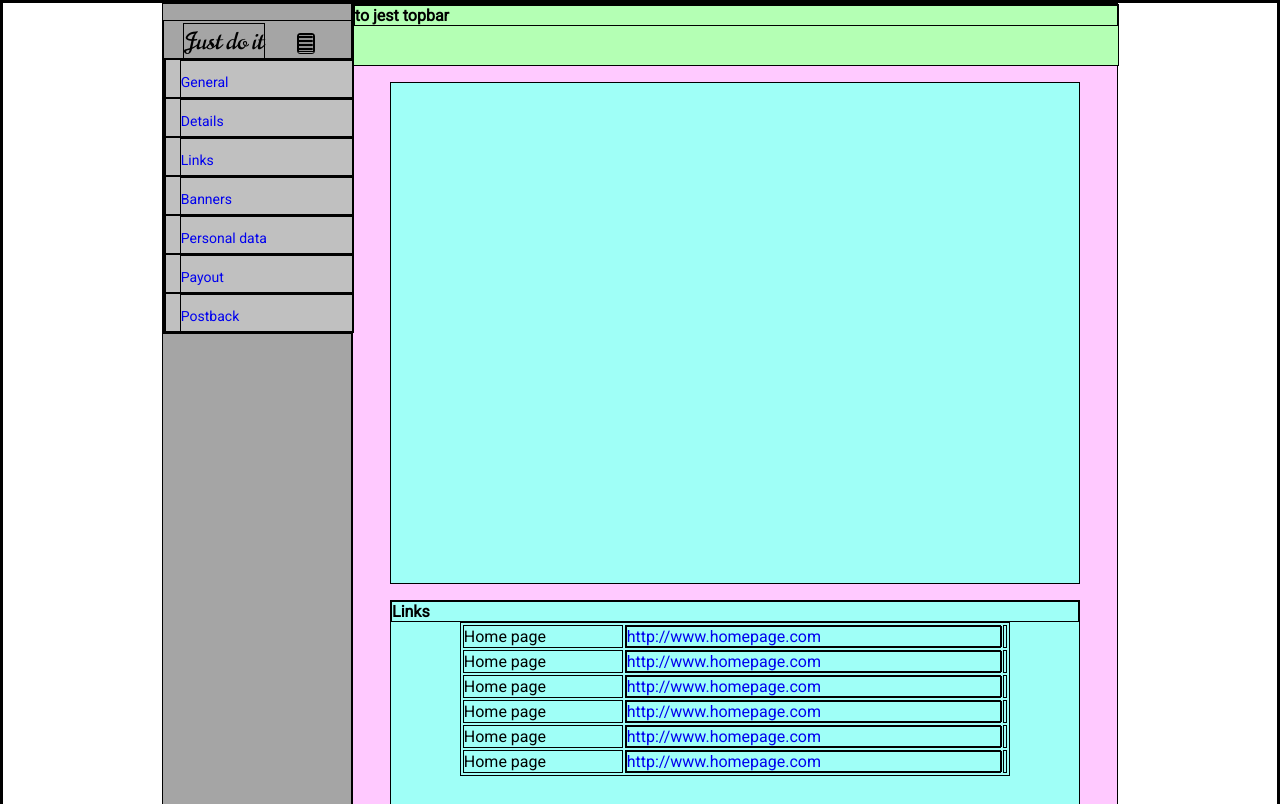
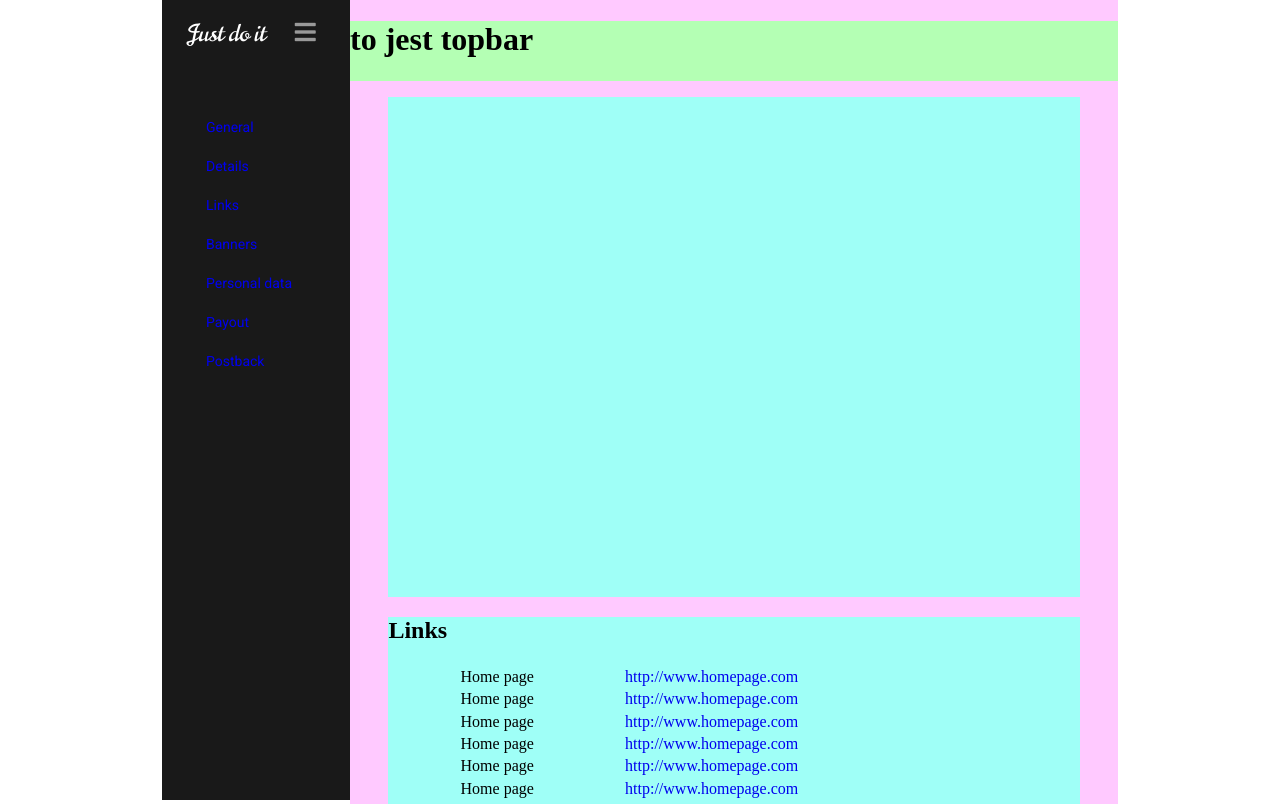
Before and after one commit to woj-swiderski/module_9, a website: page index.html in a window 1280 px wide. Shown: the top 804 px of the page. Drawn offline with Linux system fonts and the light colour scheme; files that its build step writes are made by us from their sources.

Commit message:
menu on the left almost done

```diff
--- a/index.html
+++ b/index.html
@@ -6,6 +6,7 @@
     <meta http-equiv="X-UA-Compatible" content="ie=edge">
     <link rel="stylesheet" href="https://use.fontawesome.com/releases/v5.4.1/css/all.css" integrity="sha384-5sAR7xN1Nv6T6+dT2mhtzEpVJvfS3NScPQTrOxhwjIuvcA67KV2R5Jz6kr4abQsz" crossorigin="anonymous">
     <link href="https://fonts.googleapis.com/css?family=Norican|Roboto" rel="stylesheet">
+    <link rel="stylesheet" href="./css/normalize.css">
     <link rel="stylesheet" href="./css/style.css">
     <title>module 9</title>
 </head>
@@ -13,19 +14,19 @@
     <div class="flexer">
         <div class="left">
             <div class="a">
-                <input type="checkbox" id="expand-toggle" />
-                <div class="menu_header">Just do it</div><label for="expand-toggle" id="expand-btn" class="menu_label"><i class="fas fa-align-justify"></i></label>
+                <div class="menu_header">
+                    Just do it <i class="fas fa-bars"></i>
+                </div>
 
-                    <ul class="menu">
-                            <li class="expandable x"><a href="#">General</a></li>
-                            <li class="expandable _b"><a href="#">Details</a></li>
-                            <li class="expandable"><a href="#">Links</a></li>
-                            <li class="expandable"><a href="#">Banners</a></li>
-                            <li class="expandable"><a href="#">Personal data</a></li>
-                            <li class="expandable"><a href="#">Payout</a></li>
-                            <li class="expandable"><a href="#">Postback</a></li>
-                    </ul>
-
+                <ul class="menu">
+                        <li><a href="#">General</a></li>
+                        <li><a href="#">Details</a></li>
+                        <li><a href="#">Links</a></li>
+                        <li><a href="#">Banners</a></li>
+                        <li><a href="#">Personal data</a></li>
+                        <li><a href="#">Payout</a></li>
+                        <li><a href="#">Postback</a></li>
+                </ul>
             </div>
         </div>
         <div class="container">
--- a/sass/_mixins.sass
+++ b/sass/_mixins.sass
@@ -0,0 +1,16 @@
+// font-family: 'Norican', cursive;
+// font-family: 'Roboto', sans-serif;
+
+@mixin roboto($size)
+    font-family: 'Roboto', sans-serif
+    font-size: $size
+    font-weight: 300
+
+@mixin roboto14()
+    font-family: 'Roboto', sans-serif
+    font-size: 14px
+    font-weight: 300
+
+@mixin norican($size)
+    font-family: 'Norican', cursive
+    font-size: $size
--- a/sass/_reset.sass
+++ b/sass/_reset.sass
@@ -13,9 +13,9 @@ menu, nav, output, ruby, section, summary,
 time, mark, audio, video
 	margin: 0
 	padding: 0
-	// border: 0
-	border: 1px solid black
+	border: 0
+	// border: 1px solid black
 	font-size: 100%
-	// font: inherit
+	font: inherit
 	font-family: 'Roboto', sans-serif
 	vertical-align: baseline
--- a/sass/_variables.sass
+++ b/sass/_variables.sass
@@ -1,9 +1,13 @@
+$left_width: 188px
+$max_width: 1280px
+
 $c_white: rgb(255, 255, 255)
+$c_black25: rgb(25, 25, 25)
+
 $c_menu_orange: #f58220
-$c_menu_black: rgb(40, 40, 40)
+$c_menu_item_black: rgb(40, 40, 40)
+$c_menu_black: $c_black25
 $c_menu_gray: #999999
 
 $c_black: rgb(0, 0, 0)
-$c_black25: rgb(25, 25, 25)
-
 $c_black51: rgb(51, 51, 51)
--- a/sass/style.sass
+++ b/sass/style.sass
@@ -1,16 +1,6 @@
 @import 'variables'
-// import mixins
-@import 'reset'
-
-// font-family: 'Norican', cursive;
-// font-family: 'Roboto', sans-serif;
-
-ul
-    margin: 0
-    padding: 0
-
-li
-    padding-left: 1em
+@import 'mixins'
+// @import 'reset'
 
 a
     text-decoration: none
@@ -22,24 +12,24 @@ a
         color: inherit
 
 .menu_header
-    display: inline
-    font-family: 'Norican', cursive
-    font-size: 24px
-    margin-left: 10%
+    display: inline-block
+    width: 80%
+    margin-left: 1em
+    @include norican(24px)
+    color: white
 
 .flexer
     display: flex
     flex-direction: row
     flex-wrap: wrap
     justify-content: center
-    max-width: 1280px
+    max-width: $max_width
     margin: 0 auto
 
 .left
-    width: 188px
+    width: $left_width
     height: 100vh
-    background: rgb(165, 165, 165)
-    display: block
+    background: $c_menu_black
 
 .container
     width: 60%
@@ -49,7 +39,6 @@ a
     width: 100%
     height: 60px
     background: rgb(180, 255, 180)
-    display: block
 
 .central, .tabler
     width: 90%
@@ -62,55 +51,35 @@ a
     width: 80%
     margin: 0 auto
 
-
 /* ============= toggler ============= */
-#expand-toggle
-    display: none
-
-
-.expandable
-    display: block
-    height: 39px
-    width: 100%
-
-    font-size: 14px
-    line-height: 42px
-    color: $c_menu_gray
-    background: silver
-    box-sizing: border-box
-    overflow: hidden
-    &:hover
-        border-left: 4px solid $c_menu_orange
-        background: $c_menu_black
-        color: $c_white
-
-
-.expandable
-    list-style-image: url("../images/details.svg")
-
-.expandable._b
-    list-style: url("../images/links.svg")
-
-/* Style the button */
-#expand-btn
-    display: inline-block
-    margin-top: 12px
-    margin-left: 2em
-    border: 1px solid
-    border-radius: 3px
-
-
-#expand-toggle:checked ~ * .expandable
-    max-height: 100%
-
-
-.menu
-    width: 100%
-    padding: 0
-    margin: 0
-
 
 .a
     position: fixed
     width: inherit
     top: 20px
+    > ul
+        margin: 0
+        margin-top: 1em
+        padding: 0
+        display: block
+        width: 100%
+        list-style: none
+        > li
+            display: block
+            list-style: none // unnecessary
+            border-left: 4px solid $c_menu_black
+            padding-left: 40px
+            height: 39px
+            line-height: 42px
+            @include roboto14()
+            color: $c_menu_gray
+
+            &:hover
+                border-left: 4px solid $c_menu_orange
+                color: $c_white
+                background-color: $c_menu_black
+
+    .fas.fa-bars
+        // font-weight: 300
+        color: $c_menu_gray
+        margin-left: 1em
```
Also changed, not shown: css/style.css, 2 other files.
